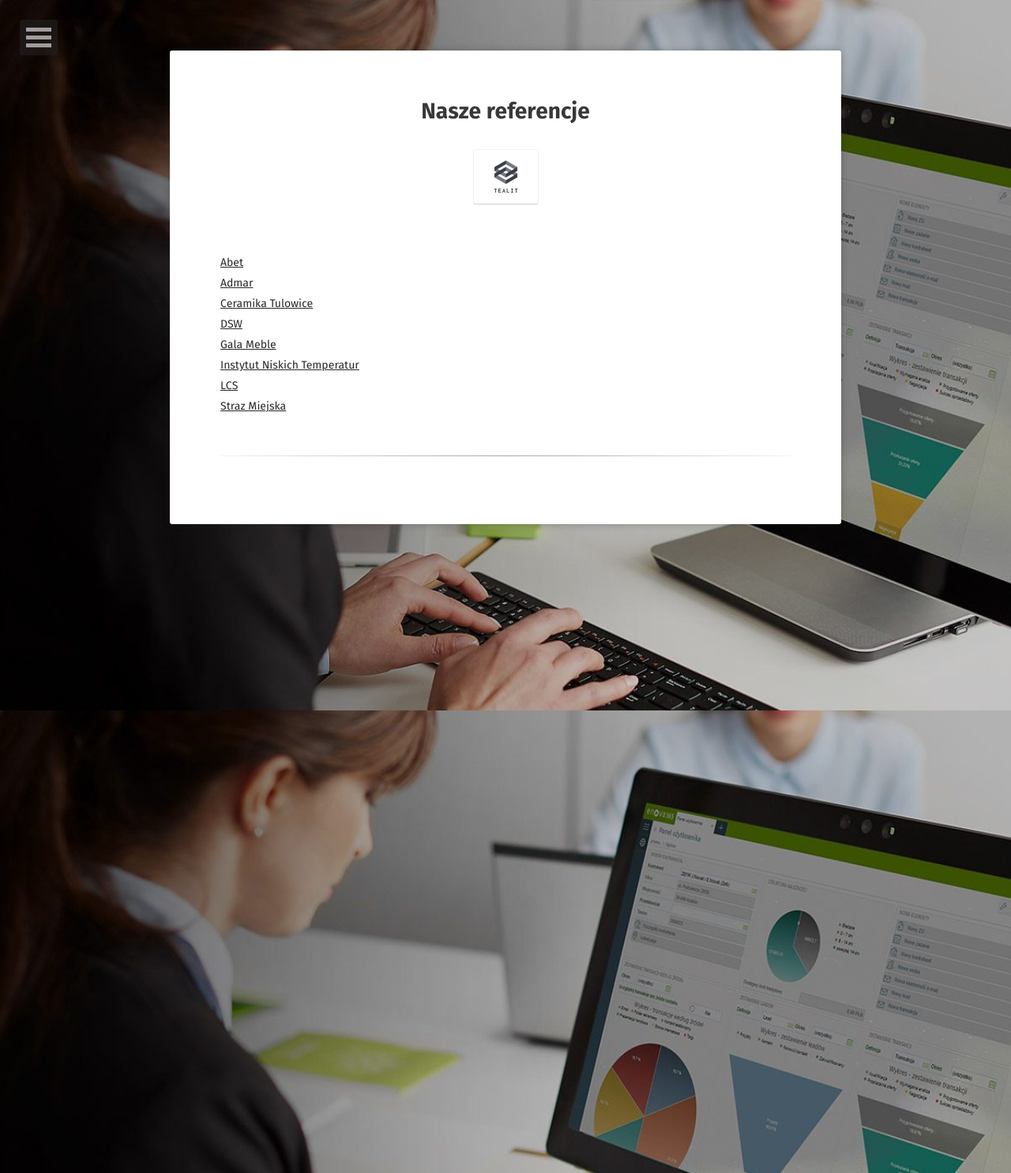
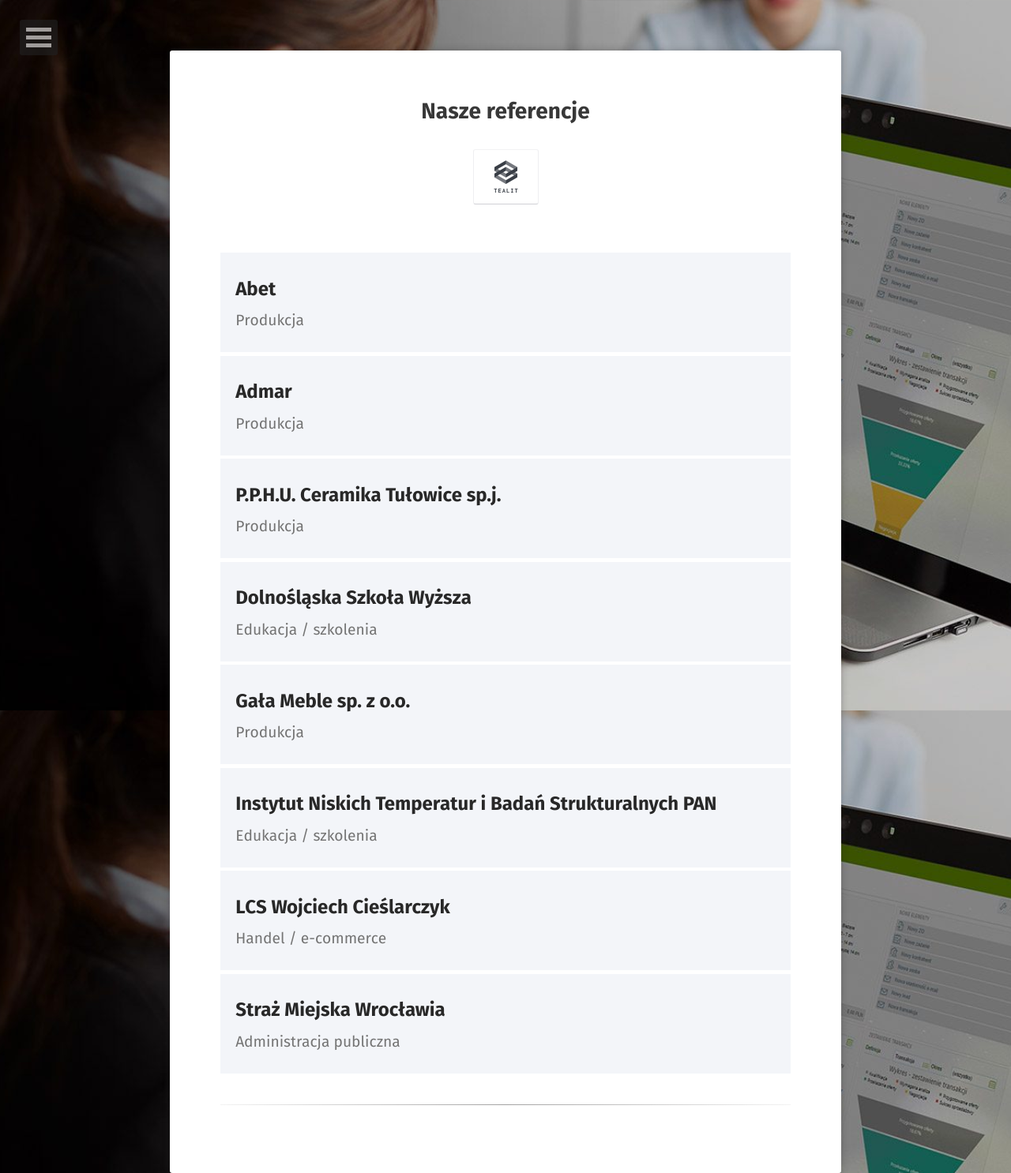
Before and after one commit to Avyse/avyse.github.io, a Jekyll site: the page built from reference/index.md, in a window 1280 px wide. Shown: the whole page at 79% size. Built offline with Jekyll 4.4.1, drawn with Linux system fonts in a browser that asks for light colours; some web fonts are replaced.

Commit message:
Reference page

```diff
--- a/reference/index.md
+++ b/reference/index.md
@@ -4,11 +4,82 @@ title: Nasze referencje
 excerpt: "Opinie naszych klientów"
 comments: false
 ---
-<a href="../assets/img/referencje/abet.pdf">Abet</a><br>
-<a href="../assets/img/referencje/admar.pdf">Admar</a><br>
-<a href="../assets/img/referencje/ceramika_tulowice.pdf">Ceramika Tulowice</a><br>
-<a href="../assets/img/referencje/dsw.pdf">DSW</a><br>
-<a href="../assets/img/referencje/gala_meble.pdf">Gala Meble</a><br>
-<a href="../assets/img/referencje/intp.pdf">Instytut Niskich Temperatur</a><br>
-<a href="../assets/img/referencje/lcs.pdf">LCS</a><br>
-<a href="../assets/img/referencje/straz_miejska.pdf">Straz Miejska</a>
+<head>
+  <style>
+  .grey-box {
+    margin: 0 0 .3rem;
+    padding: 0.2rem 1.2rem 1.4rem 1.2rem;
+    background: #f3f5f9;
+  }
+  h2 {
+    -webkit-flex-grow: 1;
+    -ms-flex-positive: 1;
+    flex-grow: 1;
+    -webkit-flex-shrink: 0;
+    -ms-flex-negative: 0;
+    flex-shrink: 0;
+    -webkit-flex-basis: 0;
+    -ms-flex-preferred-size: 0;
+    flex-basis: 0;
+    font-size: 1.5rem;
+    margin-bottom: 0;
+  }
+  span {
+    font-size: 1.2rem;
+    font-weight: 400;
+    color: #747474;
+    display: block;
+  }
+  a {
+    text-decoration: none;
+  }
+  </style>
+</head>
+<div class="grey-box">
+  <h2><a href="../assets/img/referencje/abet.pdf">Abet</a></h2>
+    <span>
+      Produkcja
+    </span>
+</div>
+<div class="grey-box">
+  <h2><a href="../assets/img/referencje/admar.pdf">Admar</a></h2>
+    <span>
+      Produkcja
+    </span>
+</div>
+<div class="grey-box">
+  <h2><a href="../assets/img/referencje/ceramika_tulowice.pdf">P.P.H.U. Ceramika Tułowice sp.j.</a></h2>
+    <span>
+      Produkcja
+    </span>
+</div>
+<div class="grey-box">
+  <h2><a href="../assets/img/referencje/dsw.pdf">Dolnośląska Szkoła Wyższa</a></h2>
+    <span>
+      Edukacja / szkolenia
+    </span>
+</div>
+<div class="grey-box">
+  <h2><a href="../assets/img/referencje/gala_meble.pdf">Gała Meble sp. z o.o.</a></h2>
+    <span>
+      Produkcja
+    </span>
+</div>
+<div class="grey-box">
+  <h2><a href="../assets/img/referencje/intp.pdf">Instytut Niskich Temperatur i Badań Strukturalnych PAN</a></h2>
+    <span>
+      Edukacja / szkolenia
+    </span>
+</div>
+<div class="grey-box">
+  <h2><a href="../assets/img/referencje/lcs.pdf">LCS Wojciech Cieślarczyk</a></h2>
+    <span>
+      Handel / e-commerce
+    </span>
+</div>
+<div class="grey-box">
+  <h2><a href="../assets/img/referencje/straz_miejska.pdf">Straż Miejska Wrocławia</a></h2>
+    <span>
+      Administracja publiczna
+    </span>
+</div>
```
